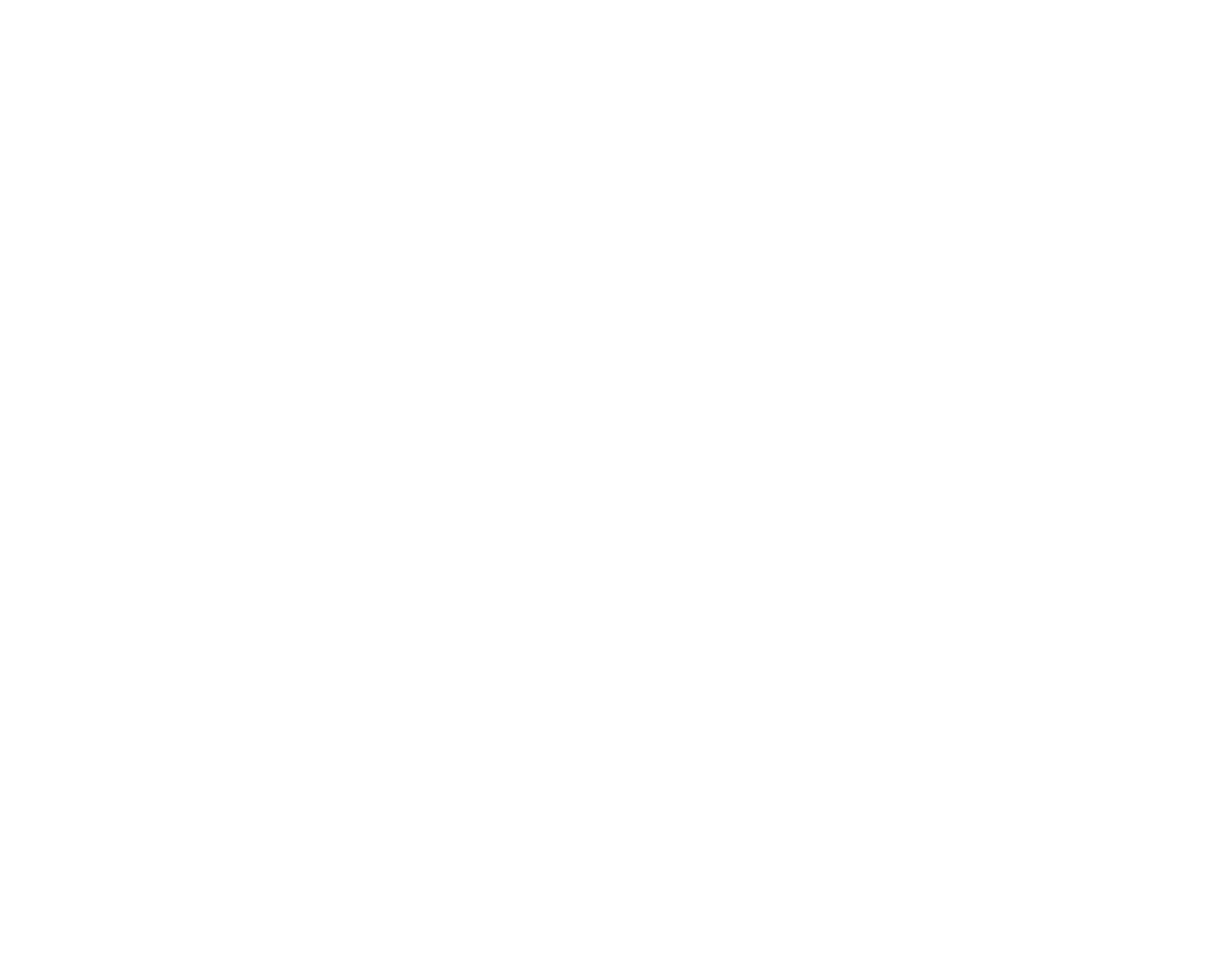
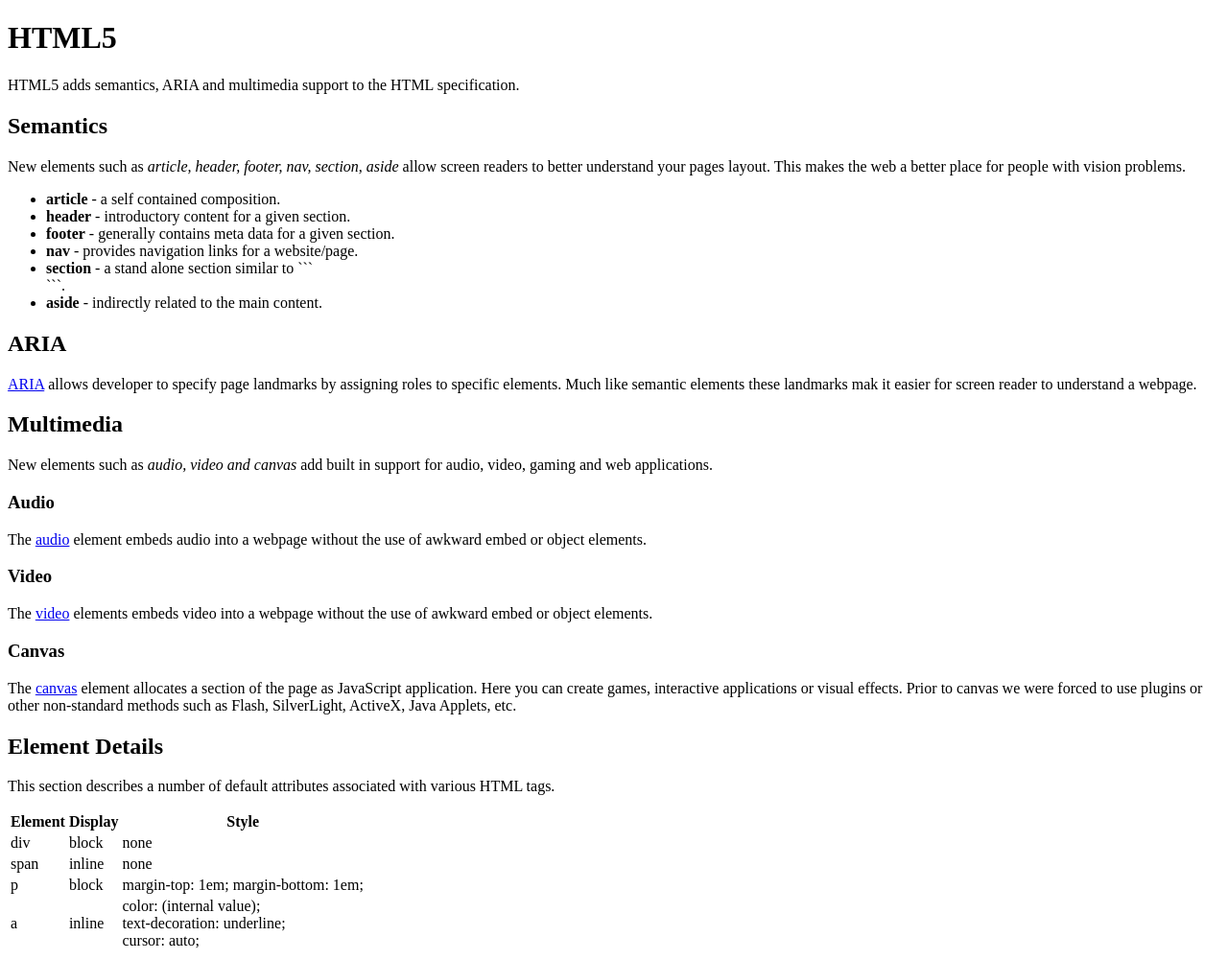
Before and after one commit to microtrain2005/mtbc, a plain HTML site: page html/basic.html in a window 1280 px wide. Shown: the whole page at 96% size. Before the commit the page ends 800 px from the top, so only its background shows below. Drawn offline with Linux system fonts and the light colour scheme.

Commit message:
Added Body Example

````diff
--- a/html/basic.html
+++ b/html/basic.html
@@ -5,6 +5,76 @@
        <title>HTML5</title>
     </head>
     <body>
-        <!-- layout and content goes here-->
+        <h1>HTML5 </h1>
+        <p>HTML5 adds semantics, ARIA and multimedia support to the HTML specification.</p>
+
+        <h2>Semantics</h2>
+
+        <p>New elements such as <em>article, header, footer, nav, section, aside</em> allow screen readers to better understand your pages layout. This makes the web a better place for people with vision problems.</p>
+
+        <ul>
+          <li><strong>article</strong> - a self contained composition.</li>
+          <li><strong>header</strong> - introductory content for a given section.</li>
+          <li><strong>footer</strong> - generally contains meta data for a given section. </li>
+          <li><strong>nav</strong> - provides navigation links for a website/page.</li>
+          <li><strong>section</strong> - a stand alone section similar to ```<div></div>```.</li>
+          <li><strong>aside</strong> - indirectly related to the main content.</li>
+        </ul>
+
+        <h2>ARIA</h2>
+        <p><a href="https://www.w3.org/TR/html-aria/">ARIA</a> allows developer to specify page landmarks by assigning roles to specific elements. Much like semantic elements these landmarks mak it easier for screen reader to understand a webpage.</p>
+
+        <h2>Multimedia</h2>
+        <p>New elements such as <em>audio, video and canvas</em> add built in support for audio, video, gaming and web applications.</p>
+
+        <h3>Audio</h3>
+        <p>The <a href="https://developer.mozilla.org/en-US/docs/Web/HTML/Element/audio">audio</a> element embeds audio into a webpage without the use of awkward embed or object elements.</p>
+
+        <h3>Video</h3>
+        <p>The <a href="https://developer.mozilla.org/en-US/docs/Web/HTML/Element/video">video</a> elements embeds video into a webpage without the use of awkward embed or object elements.</p>
+
+        <h3>Canvas</h3>
+        <p>The <a href="https://developer.mozilla.org/en-US/docs/Web/HTML/Element/canvas">canvas</a> element allocates a section of the page as JavaScript application. Here you can create games, interactive applications or visual effects. Prior to canvas we were forced to use plugins or other non-standard methods such as Flash, SilverLight, ActiveX, Java Applets, etc.</p>
+
+        <h2>Element Details</h2>
+        <p>This section describes a number of default attributes associated with various HTML tags.</p>
+        <table>
+          <thead>
+            <tr>
+              <th>Element</th>
+              <th>Display</th>
+              <th>Style</th>
+            </tr>
+          </thead>
+          <tbody>
+            <tr>
+              <td>div</td>
+              <td>block</td>
+              <td>none</td>
+            </tr>
+            <tr>
+              <td>span</td>
+              <td>inline</td>
+              <td>none</td>
+            </tr>
+            <tr>
+              <td>p</td>
+              <td>block</td>
+              <td>
+                margin-top: 1em;
+                margin-bottom: 1em;
+              </td>
+            </tr>
+            <tr>
+              <td>a</td>
+              <td>inline</td>
+              <td>
+                color: (internal value);<br>
+                text-decoration: underline;<br>
+                cursor: auto;<br>
+              </td>
+            </tr>
+          </tbody>
+        </table>
     </body>
 </html>
````
